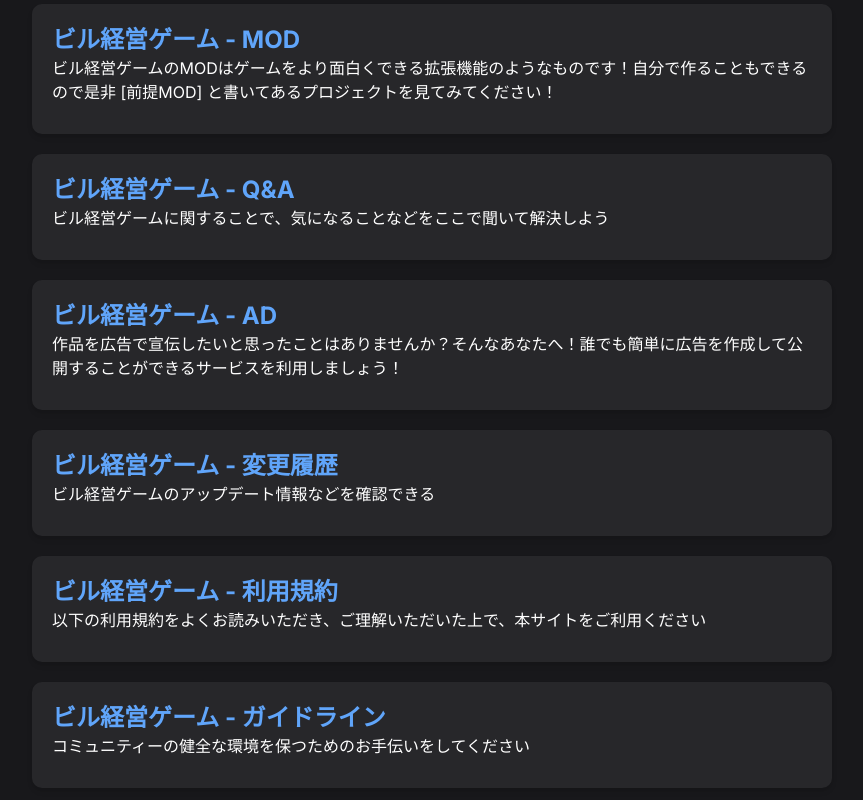
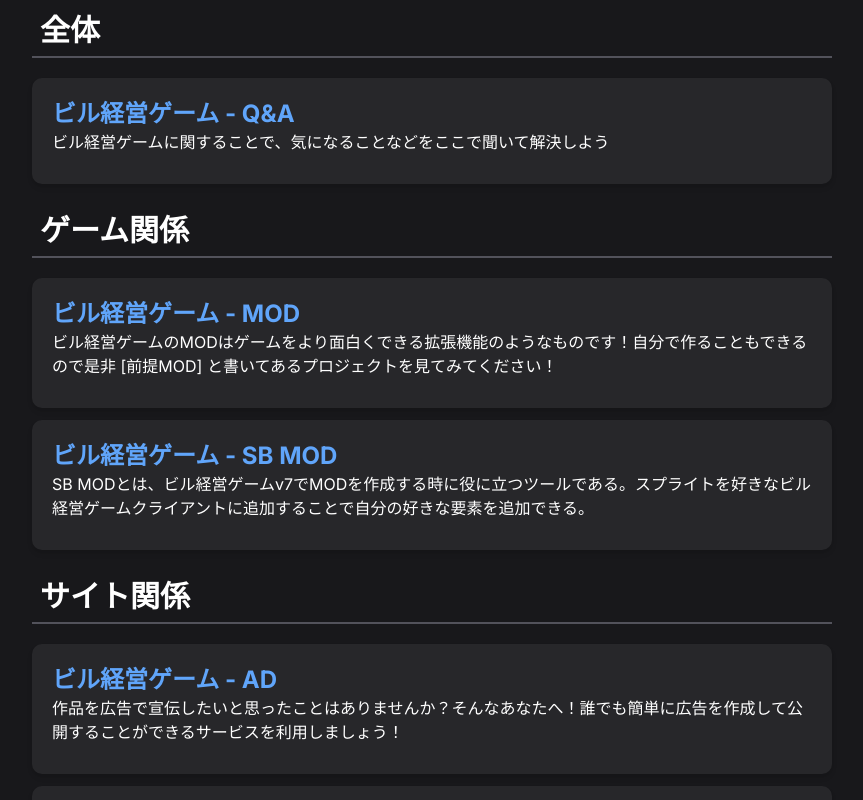
Before and after one commit to selcold/scratch-building, a Next.js app: page /wiki in a window 1280 px wide. Shown: the part 500-1300 px from the top of the page, without its empty margins (208-1071 px from the left). Built offline with nearby package versions, Linux system fonts and the light colour scheme; no server answers.

Commit message:
Fixes and Changes

```diff
--- a/components/api/webhook.tsx
+++ b/components/api/webhook.tsx
@@ -11,7 +11,7 @@ export const sendWebhook = async (_webhookUrl:string, webhookSendData:string, mo
         const compileStartTime = performance.now();
         const webhookUrl = _webhookUrl;
         let dataToSend = {
-            content: `${webhookSendData}`,
+            content: `${webhookSendData.replace(/@/g, '@\u200B')}`,
             username: '',
             avatar_url: '',
         };
--- a/next.config.js
+++ b/next.config.js
@@ -1,7 +1,7 @@
 /** @type {import('next').NextConfig} */
 const nextConfig = {
     images: {
-        domains: ['uploads.scratch.mit.edu','cdn.discordapp.com'],
+        domains: ['uploads.scratch.mit.edu', 'cdn.discordapp.com', 'scratchblocks.github.io'],
     },
 }
 
--- a/public/db/data/links_config.tsx
+++ b/public/db/data/links_config.tsx
@@ -14,10 +14,11 @@ const links_config = {
     "site_description_short":"ビル経営ゲームはScratchで作られたビルを作るシミュレーションゲームです。",
     "site_url_home":"/",
     "site_url_changelog":"/changelog",
-    "site_url_wiki":"/wiki",
     "site_url_play":"/play",
     "site_url_mods":"/mods",
     "site_url_qa":"/qa",
+    "site_url_wiki":"/wiki",
+    "site_url_wiki/mods/sbmod":"/wiki/mods/sbmod",
     "site_url_docs/ad":"/docs/ad",
     "site_url_docs/terms":"/docs/terms",
     "site_url_docs/guideline":"/docs/guideline",
--- a/public/db/mods.json
+++ b/public/db/mods.json
@@ -6,7 +6,7 @@
     "content_list": [
         {
             "group": "SB MOD [v7]",
-            "description": "使い方は<a href='../wiki/content/sbmod/' class='text-[#6094F8]' target='_blank'>こちら</a>",
+            "description": "使い方は<a href='../wiki/content/sbmod/' style='color: #6094F8;' target='_blank'>こちら</a>",
             "creator": "@Masaabu-YT",
             "content": [
                 {
@@ -25,7 +25,7 @@
         },
         {
             "group": "SBAPI [v7]",
-            "description": "使い方は<a href='https://note.com/metaroro/n/n8a8ed937bb04' class='text-[#6094F8]' target='_blank'>こちら</a>",
+            "description": "使い方は<a href='https://note.com/metaroro/n/n8a8ed937bb04' style='color: #6094F8;' target='_blank'>こちら</a>",
             "creator": "@dmmo-com-jp",
             "content": [
                 {
@@ -99,7 +99,7 @@
         },
         {
             "group": "SB Addon API [v6]",
-            "description": "使い方は<a href='https://note.com/metaroro/n/n8a8ed937bb04' class='text-[#6094F8]' target='_blank'>こちら</a>",
+            "description": "使い方は<a href='https://note.com/metaroro/n/n8a8ed937bb04' style='color: #6094F8;' target='_blank'>こちら</a>",
             "creator": "@dmmo-com-jp",
             "content": [
                 {
--- /dev/null
+++ b/src/app/wiki/mods/sbmod/page.tsx
@@ -0,0 +1,111 @@
+'use client'
+
+import React, { useState, useEffect, FormEvent } from 'react';
+import { FontAwesomeIcon } from '@fortawesome/react-fontawesome';
+import { faCloud, faExclamation, faLink, faReply } from '@fortawesome/free-solid-svg-icons';
+import { Header } from '../../../../../components/element/header';
+import Footer from '../../../../../components/element/footer';
+import links_config from '../../../../../public/db/data/links_config';
+import { HeadCustom_config } from '../../../../../components/site/headCustom';
+import { FadeUpTrigger } from '../../../../../components/site/fadeUpTrigger';
+import { UserInfo_avatar_url, UserInfo_userId, UserInfo_username } from '../../../../../components/clerk/userInfo';
+import { UserInfo_publicMetadata_beta } from '../../../../../components/clerk/UserInfo_publicMetadata';
+import { TopImage } from '../../../../../components/element/topimage';
+import { PageLoading } from '../../../../../components/element/pageLoading';
+import { SiteViewCheck, SiteViewSetVal } from '../../../../../components/element/siteViewCheck';
+import Script from 'next/script';
+
+export default function Home() {
+    // ページロード
+    const [isLangLoaded, setPageLoaded] = useState(false);
+    useEffect(() => {
+        const fetchLanguage = async () => {
+        try {
+            setPageLoaded(true);
+        } catch (error) {
+            console.error("取得エラー:", error);
+        }
+        };
+        if (!isLangLoaded) {
+        fetchLanguage();
+        }
+    }, [isLangLoaded]);
+    // headカスタム
+    const Head_config = {
+        "title":`SB MOD | ${links_config.site_title}`,
+    };
+    HeadCustom_config(Head_config);
+    // 読み込みアニメーション
+    FadeUpTrigger();
+    // ユーザー情報の取得
+    const username = UserInfo_username();
+    const userId = UserInfo_userId();
+    const avatar_url = UserInfo_avatar_url();
+    // ユーザーメタデータ取得
+    const [user_tag, setTag] = useState('')
+    useEffect(() => {
+        const fetchUserInfo = async () => {
+        try {
+            const result = await UserInfo_publicMetadata_beta();
+            if (result) {
+            const { tag } = JSON.parse(result);
+            setTag(tag); // Stateにtagをセット
+            } else {
+            console.error('ユーザーメタデータが取得できませんでした');
+            }
+        } catch (error) {
+            console.error('エラー:', error);
+        }
+        }
+        fetchUserInfo();
+    }, []);
+
+    return (
+        <>
+            {isLangLoaded ? (
+                <>
+                {SiteViewSetVal() ? (
+                    <>
+                        <Header/>
+                        <div>
+                            {/* トップイメージ */}
+                            <TopImage/>
+                            {/* 製作者 / 開発者 */}
+                            <div className=" bg-zinc-800">
+                                <div className="mx-auto w-full max-w-[1240px] px-6 py-6">
+                                    <h1 className='font-bold text-2xl text-center'>ビル経営ゲーム - SB MOD</h1>
+                                </div>
+                            </div>
+                            {/* メイン */}
+                            <div className='mt-20 mb-20'>
+                                <ul className="flex flex-col justify-center items-center gap-5 *:max-w-[800px] *:w-full *:m-auto">
+                                    <li>
+                                        <div className='border-zinc-600 border-b-2 p-2 mb-5'>
+                                            <h1 className='font-bold text-3xl text-start'>全体</h1>
+                                        </div>
+                                        <section className='flex flex-col justify-center gap-3'>
+                                            <div className="animated-slideIn-up bg-zinc-800 w-full p-[20px] md:rounded-[10px] shadow-md hover:shadow-zinc-500/20 hover:scale-[1.02] active:shadow-zinc-900/10 active:scale-95 transition duration-300 ease-in-out">
+                                                <a href={links_config.site_url_qa} className='cursor-pointer'>
+                                                    <h2 className=' font-bold text-2xl text-blue-400 hover:text-blue-500 transition duration-500 ease mr-2'>ビル経営ゲーム - Q&A</h2>
+                                                    <p className='mb-[10px]'>
+                                                    ビル経営ゲームに関することで、気になることなどをここで聞いて解決しよう
+                                                    </p>
+                                                </a>
+                                            </div>
+                                        </section>
+                                    </li>
+                                </ul>
+                            </div>
+                        </div>
+                        <Footer/>
+                    </>
+                ) : (
+                    <SiteViewCheck/>
+                )}
+                </>
+            ) : (
+                <PageLoading/>
+            )}
+        </>
+    )
+};
--- a/src/app/wiki/page.tsx
+++ b/src/app/wiki/page.tsx
@@ -77,8 +77,28 @@ export default function Home() {
                         </div>
                         {/* メイン */}
                         <div className='mt-20 mb-20'>
-                            <div className="items-center">
-                                <div className="animated-slideIn-up bg-zinc-800 max-w-[800px] mt-[20px] mb-[20px] ml-auto mr-auto p-[20px] md:rounded-[10px] shadow-md hover:shadow-zinc-500/20 hover:scale-[1.02] active:shadow-zinc-900/10 active:scale-95 transition duration-300 ease-in-out">
+                            <ul className="flex flex-col justify-center items-center gap-5 *:max-w-[800px] *:w-full *:m-auto">
+                                <li>
+                                    <div className='border-zinc-600 border-b-2 p-2 mb-5'>
+                                        <h1 className='font-bold text-3xl text-start'>全体</h1>
+                                    </div>
+                                    <section className='flex flex-col justify-center gap-3'>
+                                        <div className="animated-slideIn-up bg-zinc-800 w-full p-[20px] md:rounded-[10px] shadow-md hover:shadow-zinc-500/20 hover:scale-[1.02] active:shadow-zinc-900/10 active:scale-95 transition duration-300 ease-in-out">
+                                            <a href={links_config.site_url_qa} className='cursor-pointer'>
+                                                <h2 className=' font-bold text-2xl text-blue-400 hover:text-blue-500 transition duration-500 ease mr-2'>ビル経営ゲーム - Q&A</h2>
+                                                <p className='mb-[10px]'>
+                                                ビル経営ゲームに関することで、気になることなどをここで聞いて解決しよう
+                                                </p>
+                                            </a>
+                                        </div>
+                                    </section>
+                                </li>
+                                <li>
+                                    <div className='border-zinc-600 border-b-2 p-2 mb-5'>
+                                        <h1 className='font-bold text-3xl text-start'>ゲーム関係</h1>
+                                    </div>
+                                    <section className='flex flex-col justify-center gap-3'>
+                                        <div className="animated-slideIn-up bg-zinc-800 w-full ml-auto mr-auto p-[20px] md:rounded-[10px] shadow-md hover:shadow-zinc-500/20 hover:scale-[1.02] active:shadow-zinc-900/10 active:scale-95 transition duration-300 ease-in-out">
                                             <a href={links_config.site_url_mods} className='cursor-pointer'>
                                                 <h2 className=' font-bold text-2xl text-blue-400 hover:text-blue-500 transition duration-500 ease mr-2'>ビル経営ゲーム - MOD</h2>
                                                 <p className='mb-[10px]'>
@@ -86,15 +106,22 @@ export default function Home() {
                                                 </p>
                                             </a>
                                         </div>
-                                <div className="animated-slideIn-up bg-zinc-800 max-w-[800px] mt-[20px] mb-[20px] ml-auto mr-auto p-[20px] md:rounded-[10px] shadow-md hover:shadow-zinc-500/20 hover:scale-[1.02] active:shadow-zinc-900/10 active:scale-95 transition duration-300 ease-in-out">
-                                    <a href={links_config.site_url_qa} className='cursor-pointer'>
-                                        <h2 className=' font-bold text-2xl text-blue-400 hover:text-blue-500 transition duration-500 ease mr-2'>ビル経営ゲーム - Q&A</h2>
+                                        <div className="animated-slideIn-up bg-zinc-800 w-full ml-auto mr-auto p-[20px] md:rounded-[10px] shadow-md hover:shadow-zinc-500/20 hover:scale-[1.02] active:shadow-zinc-900/10 active:scale-95 transition duration-300 ease-in-out">
+                                            <a href={links_config['site_url_wiki/mods/sbmod']} className='cursor-pointer'>
+                                                <h2 className=' font-bold text-2xl text-blue-400 hover:text-blue-500 transition duration-500 ease mr-2'>ビル経営ゲーム - SB MOD</h2>
                                                 <p className='mb-[10px]'>
-                                        ビル経営ゲームに関することで、気になることなどをここで聞いて解決しよう
+                                                SB MODとは、ビル経営ゲームv7でMODを作成する時に役に立つツールである。スプライトを好きなビル経営ゲームクライアントに追加することで自分の好きな要素を追加できる。
                                                 </p>
                                             </a>
                                         </div>
-                                <div className="animated-slideIn-up bg-zinc-800 max-w-[800px] mt-[20px] mb-[20px] ml-auto mr-auto p-[20px] md:rounded-[10px] shadow-md hover:shadow-zinc-500/20 hover:scale-[1.02] active:shadow-zinc-900/10 active:scale-95 transition duration-300 ease-in-out">
+                                    </section>
+                                </li>
+                                <li>
+                                    <div className='border-zinc-600 border-b-2 p-2 mb-5'>
+                                        <h1 className='font-bold text-3xl text-start'>サイト関係</h1>
+                                    </div>
+                                    <section className='flex flex-col justify-center gap-3'>
+                                        <div className="animated-slideIn-up bg-zinc-800 w-full ml-auto mr-auto p-[20px] md:rounded-[10px] shadow-md hover:shadow-zinc-500/20 hover:scale-[1.02] active:shadow-zinc-900/10 active:scale-95 transition duration-300 ease-in-out">
                                             <a href={links_config['site_url_docs/ad']} className='cursor-pointer'>
                                                 <h2 className='font-bold text-2xl text-blue-400 hover:text-blue-500 transition duration-500 ease mr-2'>ビル経営ゲーム - AD</h2>
                                                 <p className='mb-[10px]'>
@@ -102,7 +129,7 @@ export default function Home() {
                                                 </p>
                                             </a>
                                         </div>
-                                <div className="animated-slideIn-up bg-zinc-800 max-w-[800px] mt-[20px] mb-[20px] ml-auto mr-auto p-[20px] md:rounded-[10px] shadow-md hover:shadow-zinc-500/20 hover:scale-[1.02] active:shadow-zinc-900/10 active:scale-95 transition duration-300 ease-in-out">
+                                        <div className="animated-slideIn-up bg-zinc-800 w-full ml-auto mr-auto p-[20px] md:rounded-[10px] shadow-md hover:shadow-zinc-500/20 hover:scale-[1.02] active:shadow-zinc-900/10 active:scale-95 transition duration-300 ease-in-out">
                                             <a href={links_config.site_url_changelog} className='cursor-pointer'>
                                                 <h2 className='font-bold text-2xl text-blue-400 hover:text-blue-500 transition duration-500 ease mr-2'>ビル経営ゲーム - 変更履歴</h2>
                                                 <p className='mb-[10px]'>
@@ -110,7 +137,7 @@ export default function Home() {
                                                 </p>
                                             </a>
                                         </div>
-                                <div className="animated-slideIn-up bg-zinc-800 max-w-[800px] mt-[20px] mb-[20px] ml-auto mr-auto p-[20px] md:rounded-[10px] shadow-md hover:shadow-zinc-500/20 hover:scale-[1.02] active:shadow-zinc-900/10 active:scale-95 transition duration-300 ease-in-out">
+                                        <div className="animated-slideIn-up bg-zinc-800 w-full ml-auto mr-auto p-[20px] md:rounded-[10px] shadow-md hover:shadow-zinc-500/20 hover:scale-[1.02] active:shadow-zinc-900/10 active:scale-95 transition duration-300 ease-in-out">
                                             <a href={links_config['site_url_docs/terms']} className='cursor-pointer'>
                                                 <h2 className='font-bold text-2xl text-blue-400 hover:text-blue-500 transition duration-500 ease mr-2'>ビル経営ゲーム - 利用規約</h2>
                                                 <p className='mb-[10px]'>
@@ -118,7 +145,7 @@ export default function Home() {
                                                 </p>
                                             </a>
                                         </div>
-                                <div className="animated-slideIn-up bg-zinc-800 max-w-[800px] mt-[20px] mb-[20px] ml-auto mr-auto p-[20px] md:rounded-[10px] shadow-md hover:shadow-zinc-500/20 hover:scale-[1.02] active:shadow-zinc-900/10 active:scale-95 transition duration-300 ease-in-out">
+                                        <div className="animated-slideIn-up bg-zinc-800 w-full ml-auto mr-auto p-[20px] md:rounded-[10px] shadow-md hover:shadow-zinc-500/20 hover:scale-[1.02] active:shadow-zinc-900/10 active:scale-95 transition duration-300 ease-in-out">
                                             <a href={links_config['site_url_docs/guideline']} className='cursor-pointer'>
                                                 <h2 className='font-bold text-2xl text-blue-400 hover:text-blue-500 transition duration-500 ease mr-2'>ビル経営ゲーム - ガイドライン</h2>
                                                 <p className='mb-[10px]'>
@@ -126,7 +153,9 @@ export default function Home() {
                                                 </p>
                                             </a>
                                         </div>
-                            </div>
+                                    </section>
+                                </li>
+                            </ul>
                         </div>
                     </div>
                     <Footer/>
```
Also changed, not shown: components/element/pageLoading.tsx (+9 -3 lines), src/app/page.tsx (+6 -2 lines), components/siteView/site_view.tsx (line endings or trailing spaces), 1 other file (tests, documents, lock files or other folders). Lines whose indentation alone changed are shown as unchanged.
